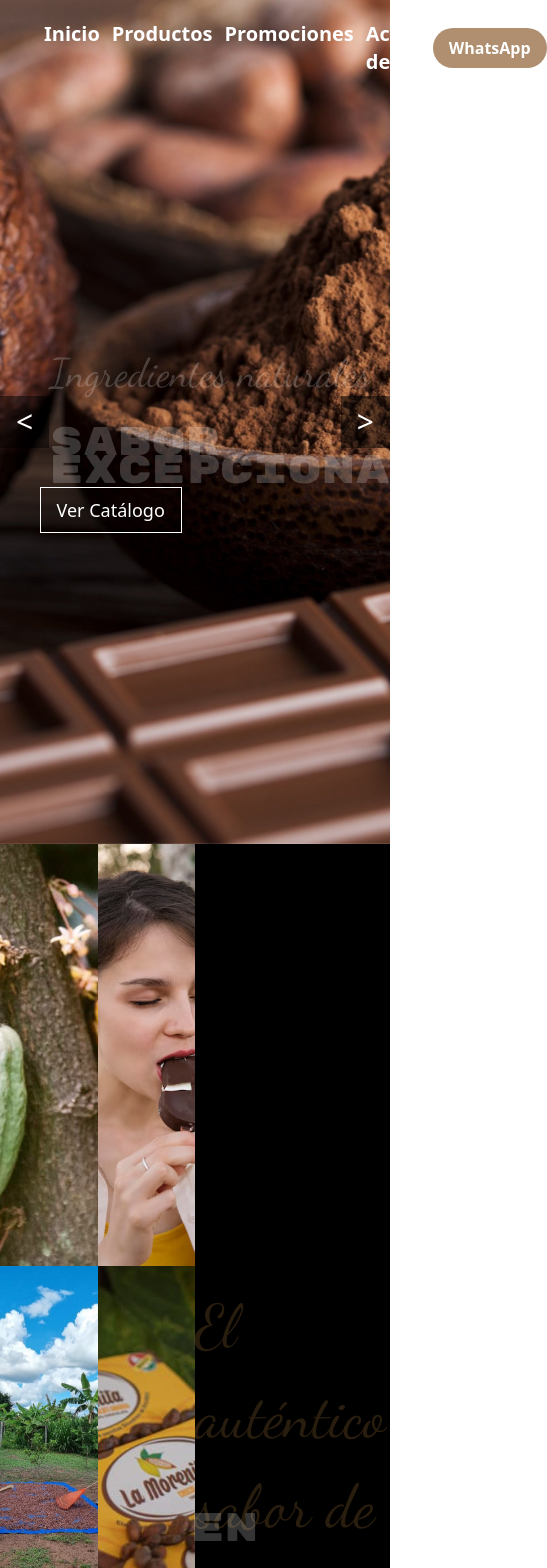
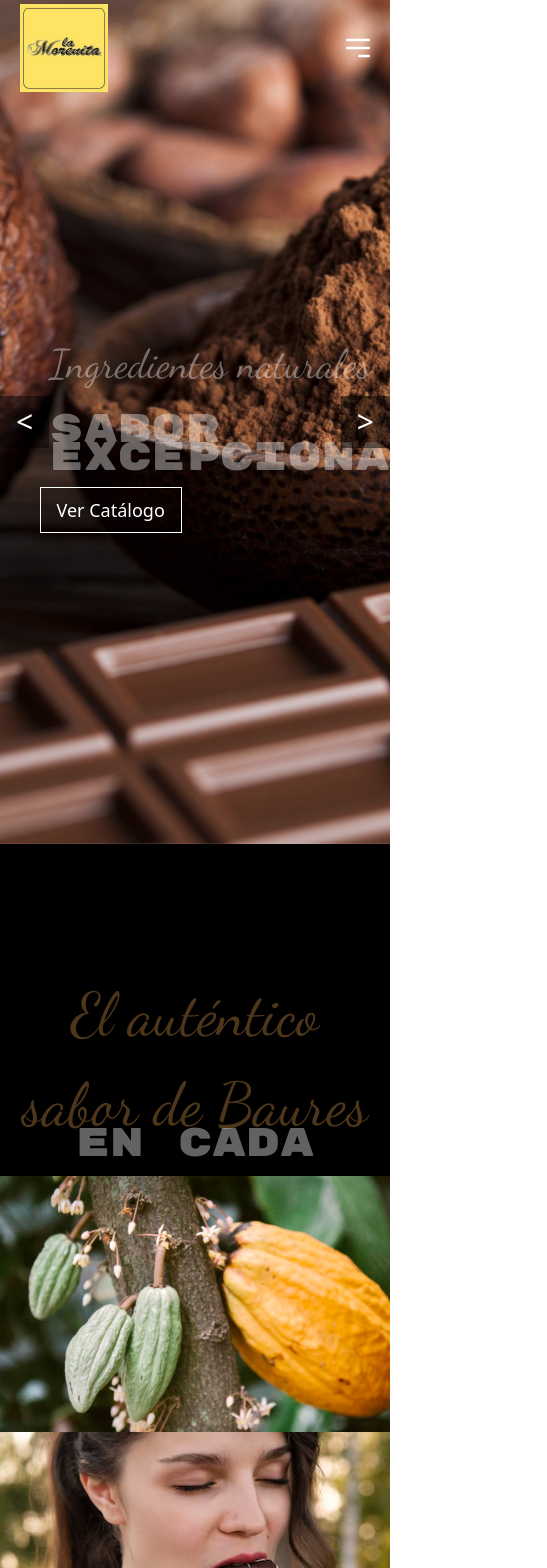
Before and after one commit to SonicWD/landing-page-React-Tailwindcss, a React (Vite) app: page / in a window 390 px wide. Shown: the top 1568 px of the page, 547 px wide, since content can reach past the window. Built offline with nearby package versions, Linux system fonts and the light colour scheme.

Commit message:
Diseño responsivo

```diff
--- a/src/components/Atention.jsx
+++ b/src/components/Atention.jsx
@@ -5,18 +5,18 @@ import { faMapMarkerAlt, faClock, faEnvelope } from '@fortawesome/free-solid-svg
 
 const Atention = () => {
     return (
-        <footer className="flex justify-around  items-center h-80 bg-black w-full">
-            <div className="text-center p-8 text-white">
+        <footer className="flex flex-col md:flex-row justify-around items-center h-auto md:h-80 bg-black w-full py-8 md:py-0">
+            <div className="text-center p-8 text-white flex-1">
                 <FontAwesomeIcon icon={faMapMarkerAlt} className="text-orange-500 text-4xl" />
                 <h2 className="font-bold text-xl mt-4">LA MORENITA</h2>
                 <p className="mt-2">Av XXX No00-00<br />Trinidad, Bolivia.</p>
             </div>
-            <div className="text-center p-8 text-white">
+            <div className="text-center p-8 text-white flex-1">
                 <FontAwesomeIcon icon={faClock} className="text-orange-500 text-4xl" />
                 <h2 className="font-bold text-xl mt-4">HORARIOS DE ATENCION</h2>
                 <p className="mt-2">Lunes a Viernes 08:00 - 20:00<br />Sábado 08:00 - 16:00</p>
             </div>
-            <div className="text-center p-8 text-white">
+            <div className="text-center p-8 text-white flex-1">
                 <FontAwesomeIcon icon={faEnvelope} className="text-orange-500 text-4xl" />
                 <h2 className="font-bold text-xl mt-4">Contacta con nosotros</h2>
                 <p className="mt-2">Tel: +591 0000000<br />Correo: user@count.com</p>
@@ -24,4 +24,5 @@ const Atention = () => {
         </footer>
     );
 };
+
 export default Atention;
--- a/src/components/CertificateItem.jsx
+++ b/src/components/CertificateItem.jsx
@@ -4,15 +4,15 @@ import PropTypes from 'prop-types';
 
 const CertificateItem = ({ imageUrl, altText, description }) => {
     return (
-        <div className="text-center mx-2 text-white relative">
+        <div className="text-center mx-2 text-white relative max-w-xs sm:max-w-sm md:max-w-md lg:max-w-lg xl:max-w-xl">
             {/* Imagen */}
             <img
                 src={imageUrl}
                 alt={altText}
-                className="w-24 h-24 rounded-full bg-white p-2 object-cover"
+                className="w-24 h-24 sm:w-32 sm:h-32 md:w-40 md:h-40 lg:w-48 lg:h-48 rounded-full bg-white p-2 object-cover mx-auto"
             />
             {/* Texto */}
-            <p className="text-sm mt-2">{description}</p>
+            <p className="text-sm sm:text-base md:text-lg mt-2">{description}</p>
         </div>
     );
 };
--- a/src/components/Certificates.jsx
+++ b/src/components/Certificates.jsx
@@ -4,7 +4,7 @@ import CertificateItem from './CertificateItem';
 
 const Certificates = () => {
     return (
-        <footer className="flex justify-around items-stretch bg-gray-900 py-5 border-t-4 border-b-4 border-black">
+        <footer className="flex flex-wrap justify-center md:justify-around items-stretch bg-gray-900 py-5 border-t-4 border-b-4 border-black">
             {/* Certificado 1 */}
             <CertificateItem
                 imageUrl="https://hidegar.com/wp-content/uploads/2019/02/ISO-9001.png"
--- a/src/components/Footer.jsx
+++ b/src/components/Footer.jsx
@@ -6,17 +6,17 @@ import { faRss } from '@fortawesome/free-solid-svg-icons';
 
 const Footer = () => {
   return (
-    <footer className="flex justify-between items-center p-5 bg-black border-t-2 border-black">
-        <div className="text-left text-white">
+    <footer className="flex flex-col md:flex-row justify-between items-center p-5 bg-black border-t-2 border-black space-y-4 md:space-y-0">
+        <div className="text-center md:text-left text-white">
             <h1 className="text-2xl font-bold">LA MORENITA</h1>
             <p className="italic">¡El auténtico sabor de Baures!</p>
         </div>
 
-        <div className="text-center flex-grow text-white">
+        <div className="text-center text-white flex-grow md:mx-4">
             <p>© Copyright 2024 LA MORENITA Todos los derechos reservados | Trinidad - Bolivia.</p>
         </div>
 
-        <div className="flex gap-2 text-white">
+        <div className="flex justify-center md:justify-end gap-2 text-white">
             <a href="#" className="social-icon"><FontAwesomeIcon icon={faFacebookF} className="text-orange-500 text-xl transition-colors duration-300 hover:text-orange-300" /></a>
             <a href="#" className="social-icon"><FontAwesomeIcon icon={faYoutube} className="text-orange-500 text-xl transition-colors duration-300 hover:text-orange-300" /></a>
             <a href="#" className="social-icon"><FontAwesomeIcon icon={faInstagram} className="text-orange-500 text-xl transition-colors duration-300 hover:text-orange-300" /></a>
--- a/src/components/Form.jsx
+++ b/src/components/Form.jsx
@@ -16,7 +16,7 @@ const fontSizeHover = '2rem'; // Tamaño de fuente para el texto en hover
 
 // Componente que renderiza una imagen con texto superpuesto al hacer hover
 const ImageWithHoverText = ({ src, alt, text }) => (
-  <div className="relative w-1/2 h-full bg-gray-300">
+  <div className="relative w-full md:w-1/2 h-64 md:h-full bg-gray-300">
     {/* Imagen */}
     <img src={src} alt={alt} className="w-full h-full object-cover" />
     {/* Texto que aparece al hacer hover */}
@@ -36,12 +36,11 @@ ImageWithHoverText.propTypes = {
   text: PropTypes.string.isRequired, // La propiedad text es obligatoria y debe ser una cadena
 };
 
-// Componente principal que representa la sección de noticias
-const News = () => {
+const Form = () => {
   return (
-    <div className="flex h-screen">
+    <div className="flex flex-col md:flex-row h-screen">
       {/* Panel izquierdo con texto */}
-      <div className={`w-1/2 ${bgColor} text-white flex flex-col justify-center items-center`}>
+      <div className={`w-full md:w-1/2 ${bgColor} text-white flex flex-col justify-center items-center p-4 md:p-0`}>
         <div className="animated-text slide-left" style={{ fontFamily: fontPrimary, color: primaryColor, fontSize: fontSizeLarge }}>
           ¿En qué te podemos
         </div>
@@ -51,7 +50,7 @@ const News = () => {
       </div>
 
       {/* Panel derecho con formulario */}
-      <div className="w-1/2 flex flex-col justify-center items-center bg-black">
+      <div className="w-full md:w-1/2 flex flex-col justify-center items-center bg-black p-4 md:p-0">
         <form className="w-full max-w-sm bg-white rounded-lg p-6">
           <div className="mb-6">
             <label htmlFor="name" className="block text-gray-800 text-sm font-semibold mb-2">Nombre:</label>
@@ -72,5 +71,5 @@ const News = () => {
   );
 };
 
-// Exportación del componente News
-export default News;
+// Exportación del componente Gorm
+export default Form;
--- a/src/components/Navbar.jsx
+++ b/src/components/Navbar.jsx
@@ -1,35 +1,32 @@
-// eslint-disable-next-line no-unused-vars
 import React, { useEffect, useState } from "react";
 import logo from "/src/images/logo/logo2.jpg";
 
 function Navbar() {
-  // Define el estado isScrolled para controlar si el usuario ha hecho scroll
   const [isScrolled, setIsScrolled] = useState(false);
+  const [isMenuOpen, setIsMenuOpen] = useState(false); // Estado para controlar la apertura del menú en dispositivos móviles
 
   useEffect(() => {
     const handleScroll = () => {
-      // Comprueba si se ha hecho scroll y actualiza el estado isScrolled
       setIsScrolled(window.scrollY > 0);
     };
-    // Ejecuta la función handleScroll cuando el componente se monta
     handleScroll();
-  // Añade un event listener para el evento de scroll, un listen para que apenas se modifique se actualize el estado
     window.addEventListener("scroll", handleScroll);
 
     return () => {
-      // Limpia el event listener cuando el componente se desmonta
       window.removeEventListener("scroll", handleScroll);
     };
   }, []);
 
+  const toggleMenu = () => {
+    setIsMenuOpen(!isMenuOpen); // Cambia el estado del menú (abierto/cerrado)
+  };
+
   return (
     <nav
-      style={{ height: "95px" }} // Altura del Navbar
-      className={`backdrop-filter sticky  top-0 z-10 transition-all duration-300 ${
-        isScrolled ? "backdrop-blur-lg" : "" // Aplica el desenfoque cuando el usuario ha hecho scroll
-      }`}
+      style={{ height: "95px" }}
+      className={`backdrop-filter sticky top-0 z-10 transition-all duration-300 ${isScrolled ? "backdrop-blur-lg" : ""}`}
     >
-      <div className="max-w-5xl mx-auto px-4 ">
+      <div className="max-w-5xl mx-auto px-4">
         <div className="flex items-center justify-between">
           <span className="text-2xl text-gray-900 font-semibold">
             <img
@@ -38,7 +35,7 @@ function Navbar() {
               className="inline-block h-24 w-22 p-1"
             />
           </span>
-          <div className="flex space-x-3 text-white text-xl font-bold">
+          <div className="hidden md:flex space-x-3 text-white text-xl font-bold">
             <a href="#" className="ml-5">
               Inicio
             </a>
@@ -53,27 +50,81 @@ function Navbar() {
             </a>
           </div>
 
-          <div className="flex justify-center items-center">
+          <div className="hidden md:flex justify-center items-center">
             <button
-              onClick={redirectToWhatsApp} // Llama a la función redirectToWhatsApp
+              onClick={redirectToWhatsApp}
               className="bg-customColor text-white font-bold py-2 px-4 rounded-full hover:bg-opacity-80"
             >
               WhatsApp
             </button>
           </div>
+
+          {/* Botón de menú hamburguesa para dispositivos móviles */}
+          <div className="md:hidden flex items-center">
+            <button
+              onClick={toggleMenu}
+              className="text-white focus:outline-none"
+            >
+              <svg
+                className="w-8 h-8"
+                fill="none"
+                stroke="currentColor"
+                viewBox="0 0 24 24"
+                xmlns="http://www.w3.org/2000/svg"
+              >
+                {isMenuOpen ? (
+                  <path
+                    strokeLinecap="round"
+                    strokeLinejoin="round"
+                    strokeWidth="2"
+                    d="M6 18L18 6M6 6l12 12"
+                  ></path>
+                ) : (
+                  <path
+                    strokeLinecap="round"
+                    strokeLinejoin="round"
+                    strokeWidth="2"
+                    d="M4 6h16M4 12h16m-7 6h7"
+                  ></path>
+                )}
+              </svg>
+            </button>
+          </div>
         </div>
+
+        {/* Menú desplegable para dispositivos móviles */}
+        {isMenuOpen && (
+          <div className="md:hidden flex flex-col items-center mt-4 space-y-2 text-white text-xl font-bold">
+            <a href="#" className="w-full text-center py-2 bg-gray-700 rounded">
+              Inicio
+            </a>
+            <a href="#" className="w-full text-center py-2 bg-gray-700 rounded">
+              Productos
+            </a>
+            <a href="#" className="w-full text-center py-2 bg-gray-700 rounded">
+              Promociones
+            </a>
+            <a href="#" className="w-full text-center py-2 bg-gray-700 rounded">
+              Acerca de
+            </a>
+            <button
+              onClick={redirectToWhatsApp}
+              className="w-full bg-customColor text-white font-bold py-2 rounded-full hover:bg-opacity-80"
+            >
+              WhatsApp
+            </button>
+          </div>
+        )}
       </div>
     </nav>
   );
 }
-//Funcion para anviar un mensaje de Whs
+
 function redirectToWhatsApp() {
-  const phoneNumber = "1234567890"; // Define el número de teléfono
-  const message = "¡Hola! Me gustaría hacer una consulta."; // Define el mensaje predefinido
-  const url = `https://wa.me/${phoneNumber}?text=${encodeURIComponent( // Crea la URL de redirección a Whs
-    message
-  )}`;
-  window.location.href = url; // Redirige al usuario a Whs
+  const phoneNumber = "1234567890";
+  const message = "¡Hola! Me gustaría hacer una consulta.";
+  const url = `https://wa.me/${phoneNumber}?text=${encodeURIComponent(message)}`;
+  window.location.href = url;
 }
 
 export default Navbar;
--- a/src/components/News.jsx
+++ b/src/components/News.jsx
@@ -16,7 +16,7 @@ const fontSizeHover = '2rem'; // Tamaño de fuente para el texto en hover
 
 // Componente que renderiza una imagen con texto superpuesto al hacer hover
 const ImageWithHoverText = ({ src, alt, text }) => (
-  <div className="relative w-1/2 h-full bg-gray-300">
+  <div className="relative w-full h-64 bg-gray-300 md:h-full md:w-1/2">
     {/* Imagen */}
     <img src={src} alt={alt} className="w-full h-full object-cover" />
     {/* Contenedor para el fondo y el texto */}
@@ -54,7 +54,34 @@ ImageWithHoverText.propTypes = {
 // Componente principal que representa la sección de noticias
 const News = () => {
   return (
-    <div className="flex h-screen">
+    <div className="flex">
+      {/* Para dispositivos móviles */}
+      <div className="flex flex-col h-auto md:hidden">
+        {/* Panel superior con texto */}
+        <div className={`w-full ${bgColor} text-white flex flex-col justify-center items-center p-4 text-center`}>
+          <div className="animated-text slide-left" style={{ fontFamily: fontPrimary, color: primaryColor, fontSize: fontSizeLarge }}>
+            El auténtico sabor de Baures
+          </div>
+          <div className="animated-text slide-left delay-500" style={{ fontFamily: fontSecondary, color: secondaryColor, fontSize: fontSizeMedium }}>
+            en cada bocado
+          </div>
+        </div>
+
+        {/* Panel inferior con imágenes */}
+        <div className="w-full flex flex-col md:flex-row">
+          <div className="w-full md:w-1/2 flex flex-col">
+            <ImageWithHoverText src="/src/images/news/news1.jpg" alt="Imagen 1" text="Del árbol" />
+            <ImageWithHoverText src="/src/images/news/news2.jpg" alt="Imagen 2" text="a tu paladar" />
+          </div>
+          <div className="w-full md:w-1/2 flex flex-col">
+            <ImageWithHoverText src="/src/images/news/news3.jpg" alt="Imagen 3" text="todo hecho a mano" />
+            <ImageWithHoverText src="/src/images/news/news4.jpg" alt="Imagen 4" text="y con amor" />
+          </div>
+        </div>
+      </div>
+
+      {/* Para pantallas de computadora */}
+      <div className="hidden md:flex h-screen">
         {/* Panel izquierdo con imágenes */}
         <div className="w-1/2 flex flex-col">
           <div className="w-full h-1/2 flex">
@@ -77,6 +104,7 @@ const News = () => {
           </div>
         </div>
       </div>
+    </div>
   );
 };
 
--- a/src/components/Product.jsx
+++ /dev/null
@@ -1,19 +0,0 @@
-//import React from 'react';
-import PropTypes from 'prop-types';
-
-function Product({ imageSrc = "", altText = "", description = "" }) {
-  return (
-    <section>
-      <img src={imageSrc} alt={altText} />
-      <p>{description}</p>
-    </section>
-  );
-}
-
-Product.propTypes = {
-  imageSrc: PropTypes.string,
-  altText: PropTypes.string,
-  description: PropTypes.string
-};
-
-export default Product;
```
Also changed, not shown: src/App.jsx (+7 -7 lines), 1 other file (tests, documents, lock files or other folders). Lines whose indentation alone changed are shown as unchanged.
